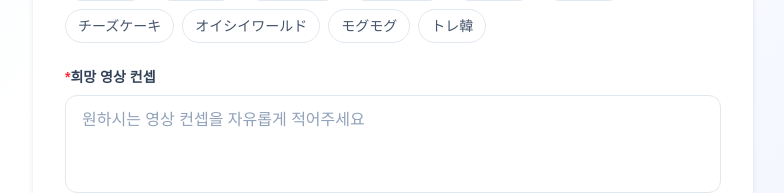
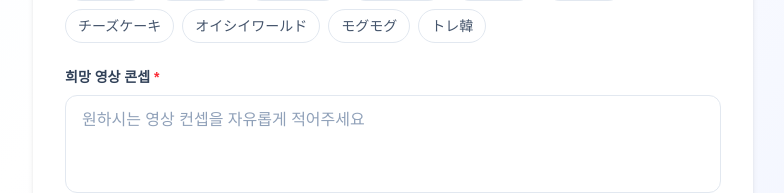
Before and after one commit to theooozy/hrcompany, a Next.js app: page /portal/details in a window 1280 px wide. Shown: the part 1104-1297 px from the top of the page, without its empty margins (247-1031 px from the left). Built offline with nearby package versions, Linux system fonts and the light colour scheme; no server answers; sample sign-in values are in the browser's storage.

Commit message:
fix: 희망 영상 콘셉 필수 별표 위치 수정

```diff
--- a/app/portal/details/page.tsx
+++ b/app/portal/details/page.tsx
@@ -281,7 +281,7 @@ className={`px-3 py-1.5 rounded-full text-sm font-medium border transition-all $
 </div>
 
 <div>
-<label className={lc}> <span className="text-red-500">*</span>희망 영상 컨셉</label>
+<label className={lc}>희망 영상 콘셉 <span className="text-red-500">*</span></label>
 <textarea name="video_concept" value={form.video_concept} onChange={handleChange} rows={3} placeholder="원하시는 영상 컨셉을 자유롭게 적어주세요" className={ic + ' resize-none'} />
 </div>
 
```
